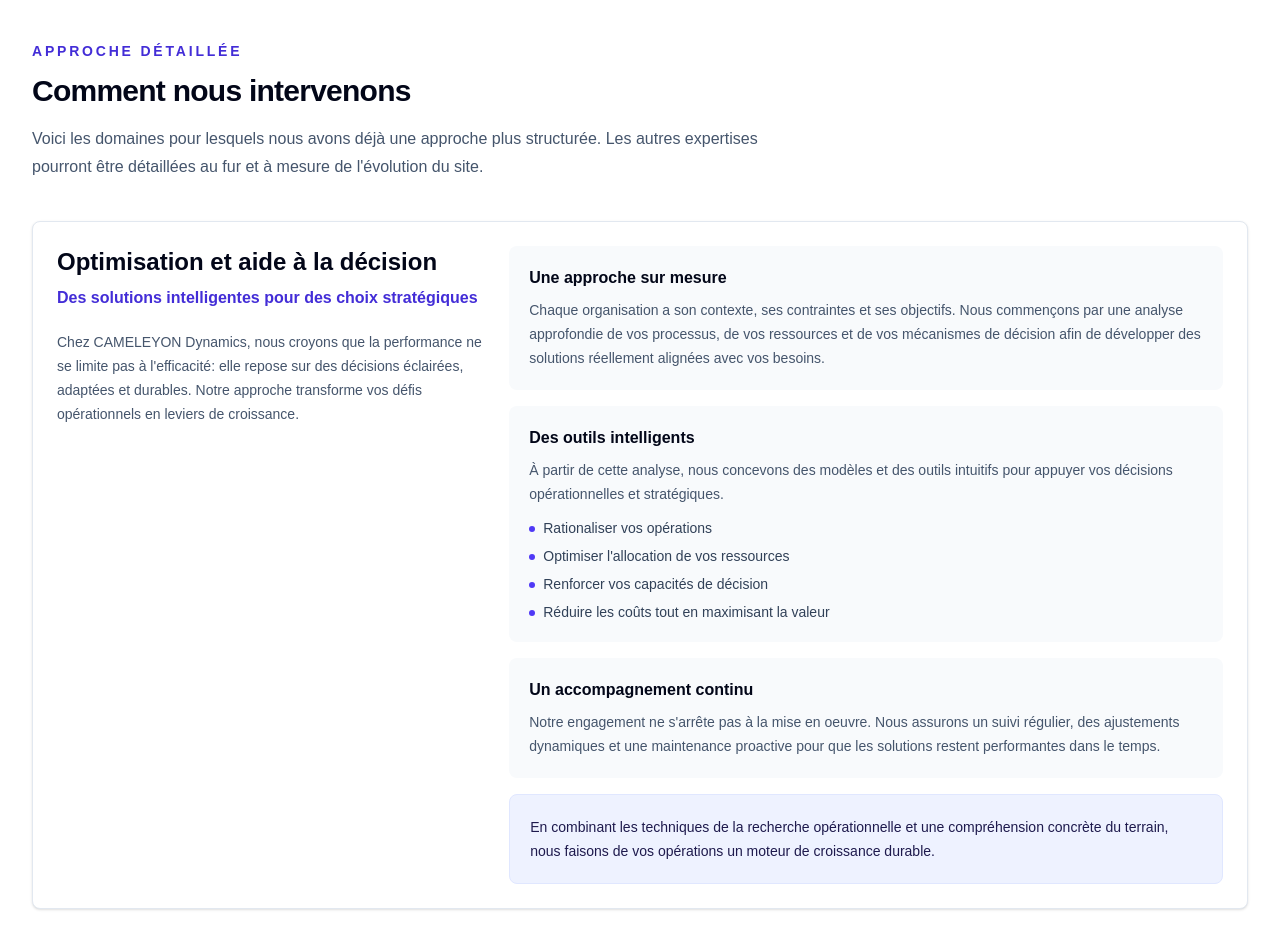
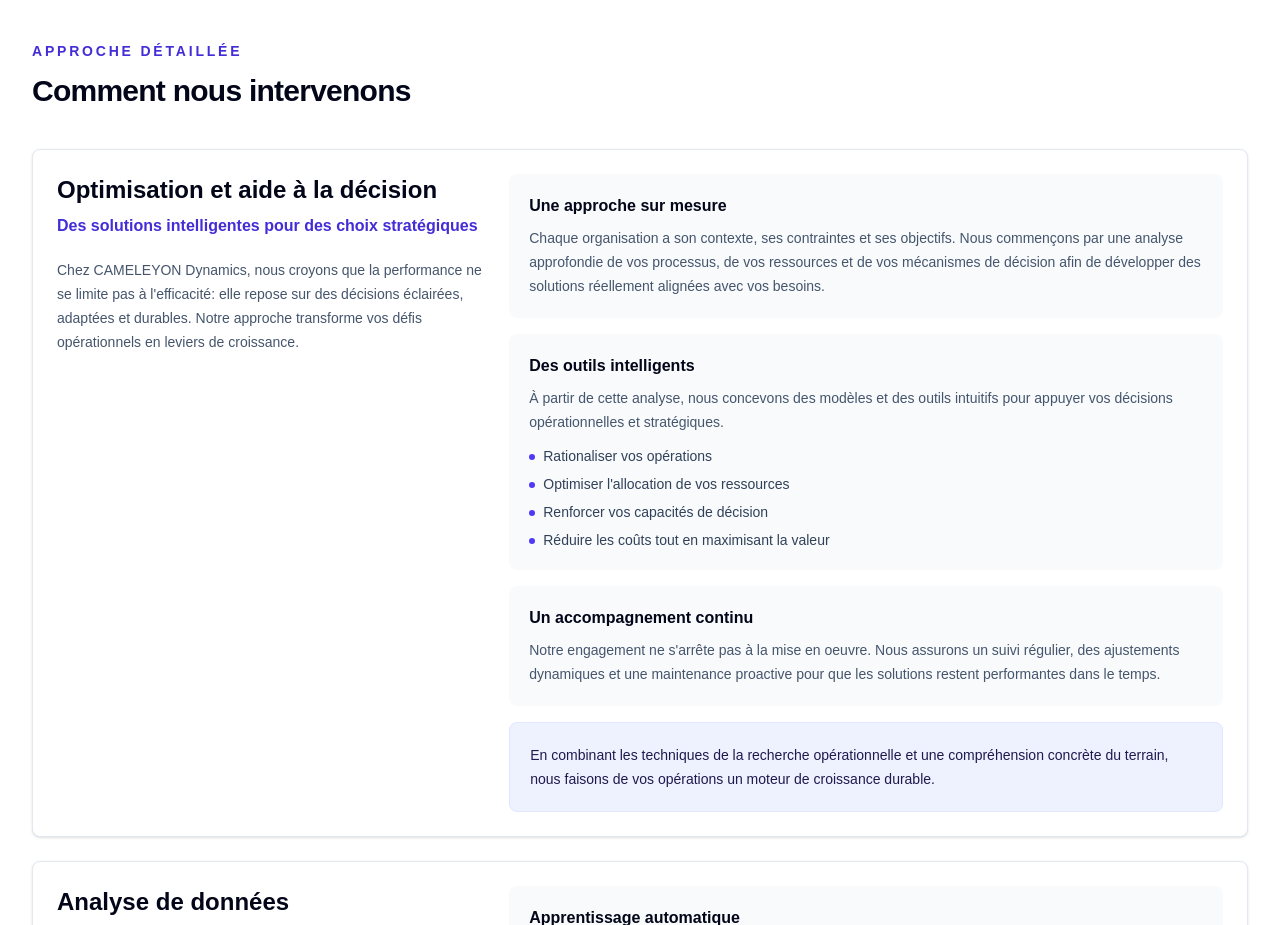
Before and after one commit to Cameleyon/siteweb-cameleyon-dynamics, a Next.js app: page /solutions in a window 1280 px wide. Shown: the part 1100-2025 px from the top of the page. Built offline with nearby package versions, Linux system fonts and the light colour scheme.

Commit message:
Remove placeholder copy from solutions page

```diff
--- a/src/app/solutions/page.tsx
+++ b/src/app/solutions/page.tsx
@@ -50,10 +50,6 @@ export default function SolutionsPage() {
             <h2 className="mt-3 text-3xl font-bold tracking-tight text-slate-950">
               Comment nous intervenons
             </h2>
-            <p className="mt-4 text-base leading-7 text-slate-600">
-              Voici les domaines pour lesquels nous avons déjà une approche plus structurée. Les autres expertises
-              pourront être détaillées au fur et à mesure de l&apos;évolution du site.
-            </p>
           </div>
 
           <div className="mt-10 space-y-6">
```
